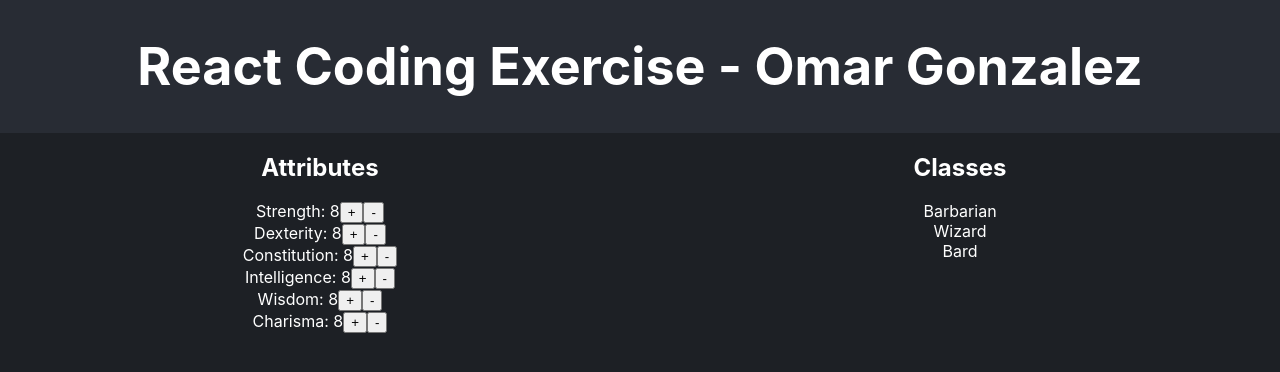
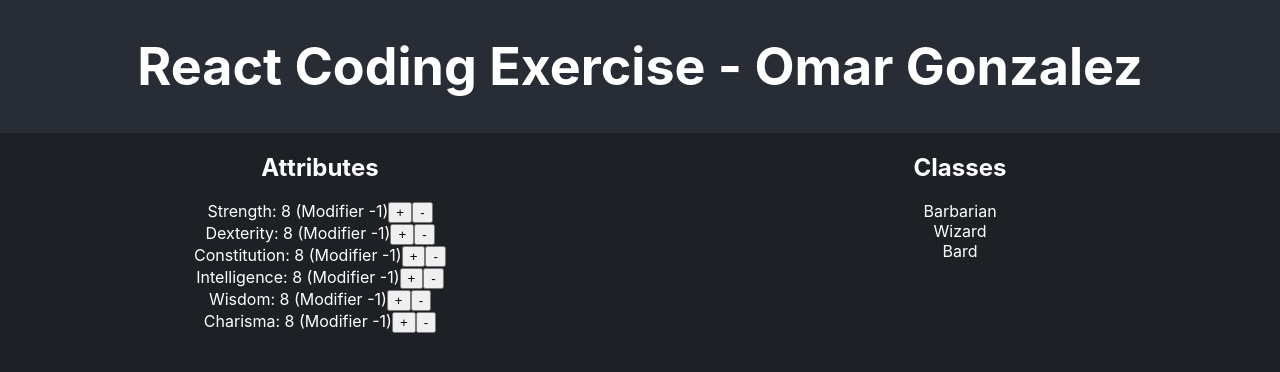
Before and after one commit to omarglez/recruiting-webapp-character, a React (Create React App) app: page / in a window 1280 px wide. Shown: the top 372 px of the page. Built offline with nearby package versions, Linux system fonts and the light colour scheme.

Commit message:
Added modifier

```diff
--- a/src/App.tsx
+++ b/src/App.tsx
@@ -22,6 +22,8 @@ const InitialClassRestrictions = Object.keys(CLASS_LIST).reduce((acc, className)
   acc[className][COUNT] = count;
   return acc;
 }, {});
+
+const CalculateModifier = (attributeValue: number) => Math.trunc(attributeValue / 2) - 5;
 
 function App() {
   const [values, setValues] = useState<Attributes>(InitialAttributes);
@@ -115,7 +117,7 @@ function RequirementView({ className, handleCloseView } : { className : Class, h
 function Attribute({ name, value, handleIncrement, handleDecrement }:
   { name: string, value: number, handleIncrement: () => void, handleDecrement: () => void }) {
   return <div>
-    {name}: {value}
+    {name}: {value} (Modifier {CalculateModifier(value)})
     <button onClick={handleIncrement}>+</button>
     <button onClick={handleDecrement}>-</button>
   </div>;
```
